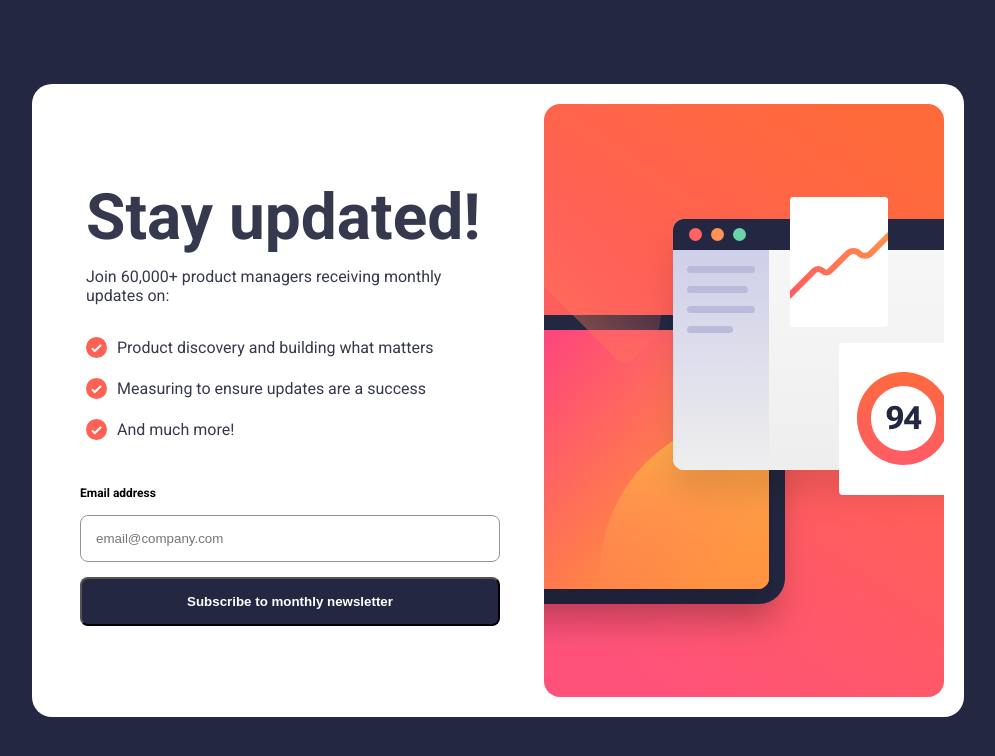
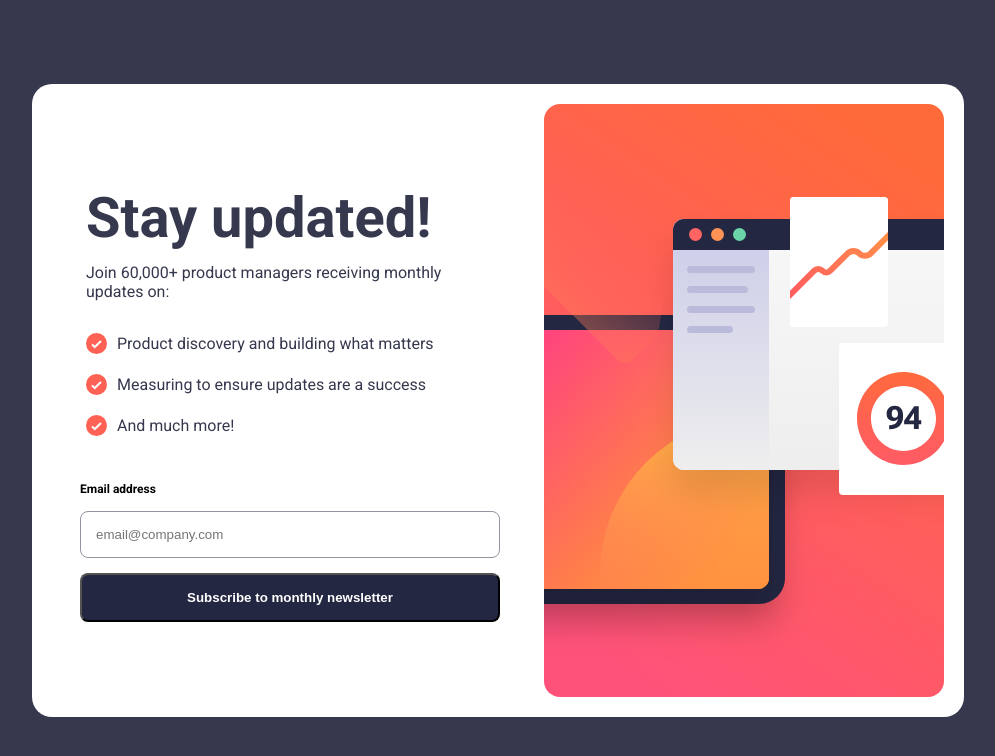
Before and after one commit to VakhoCloud/Newsletter-sign-up, a plain HTML site: page index.html in a window 1536 px wide. Shown: the whole page, without its empty margins (270-1265 px from the left). Drawn offline with Linux system fonts and the light colour scheme.

Commit message:
Update style.css

```diff
--- a/style.css
+++ b/style.css
@@ -145,7 +145,7 @@ label span {
 @media only screen and (min-width: 1440px) {
     main {
         height: 100dvh;
-        background-color: hsl(234, 29%, 20%);
+        background-color: hsl(235, 18%, 26%);
     }
 
     .card {
@@ -176,7 +176,7 @@ label span {
     }
 
     h1 {
-        font-size: 4rem;
+        font-size: 3.5rem;
     }
 
     .success-container {
```
